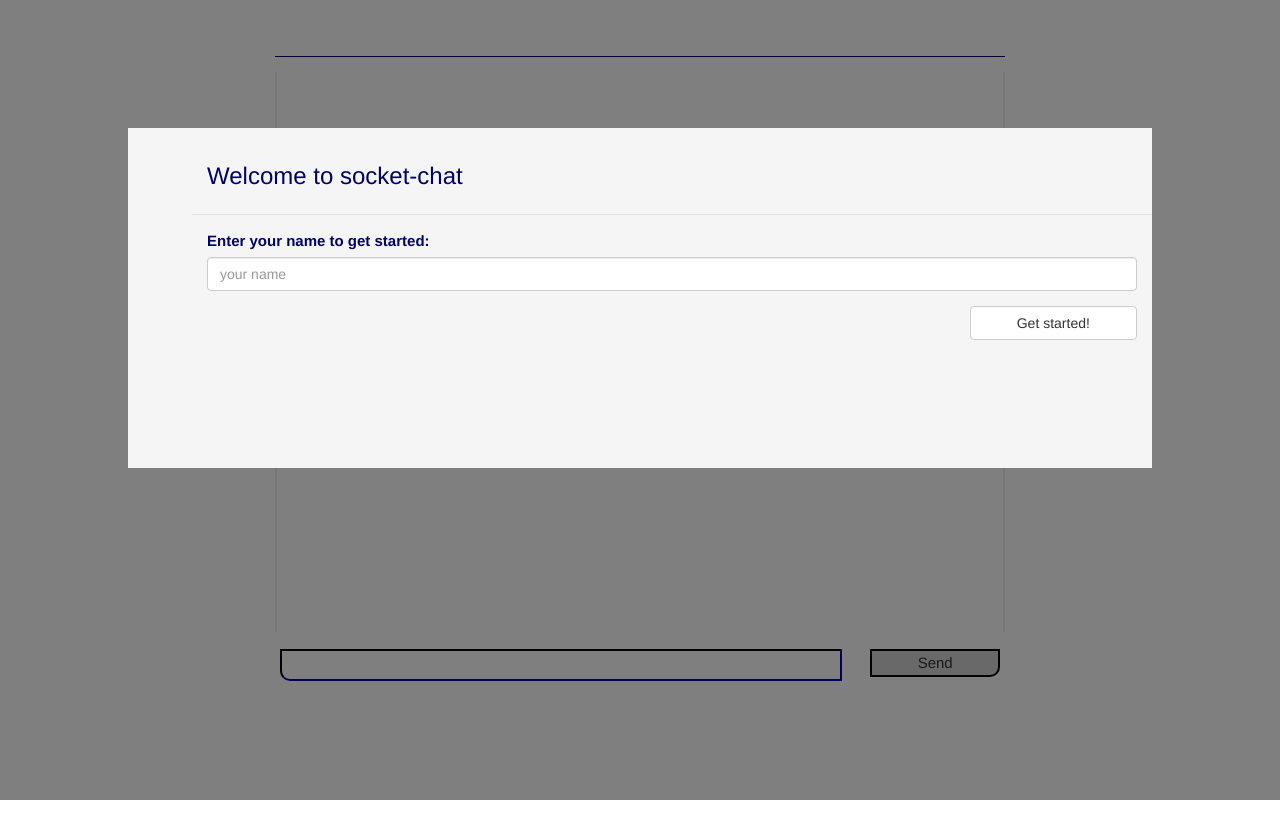
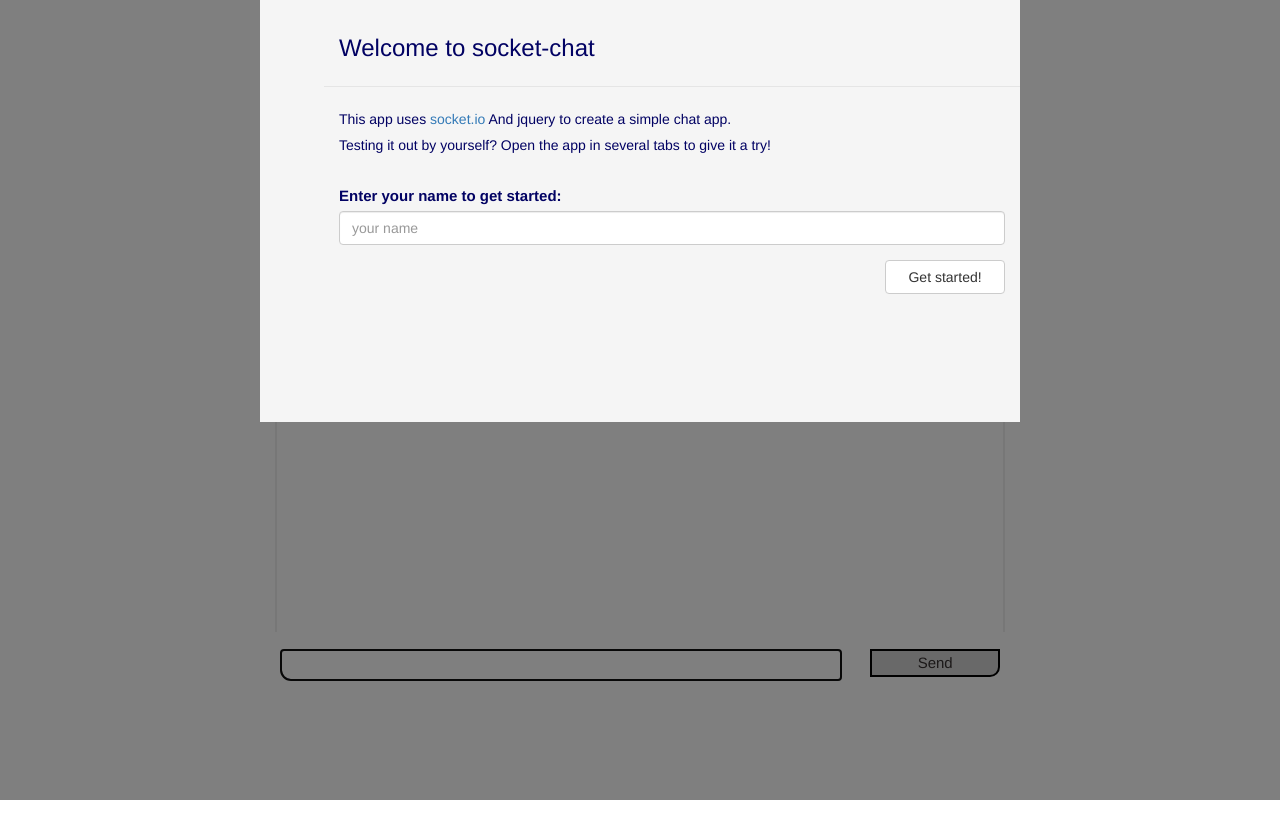
Before and after one commit to mattwarren1234/chat-sockets, a website: page public/index.html in a window 1280 px wide. Drawn offline with nearby package versions, Linux system fonts and the light colour scheme; no server answers.

Commit message:
updated styling and text for modal

```diff
--- a/public/css/style.css
+++ b/public/css/style.css
@@ -17,13 +17,15 @@ input {
     height: 100%;
     max-width: 760px;
 }
-
+.modal {
+    margin: 0 auto !important;
+    max-width: 760px;
+}
 #messages { list-style-type: none; margin: 0; padding: 0; }
 
 #messages li { padding: 5px 10px; }
 
 .top {
-    margin: 0 auto;
     padding-bottom: 5px;
     border-bottom: 1px solid;
 }
--- a/public/index.html
+++ b/public/index.html
@@ -18,6 +18,11 @@
                 <h3>Welcome to socket-chat</h3>
             </div>
             <div class="modal-body">
+                <h5>This app uses <a href="http://socket.io/">socket.io</a> And jquery to create a simple chat app.</h5>
+                <h5>
+                    Testing it out by yourself? Open the app in several tabs to give it a try!
+                </h5>
+                <br />
                 <form role="form">
                     <div class="form-group">
                         <label for="username">Enter your name to get started:</label>
@@ -46,6 +51,7 @@
             var isEmpty = function(input) {
                 return $.trim(input) === "";
             };
+            $("#m").focus();
             $("#chatInput").submit(function() {
                 var chatMessage = $('#m').val();
                 if (isEmpty(chatMessage))
```
